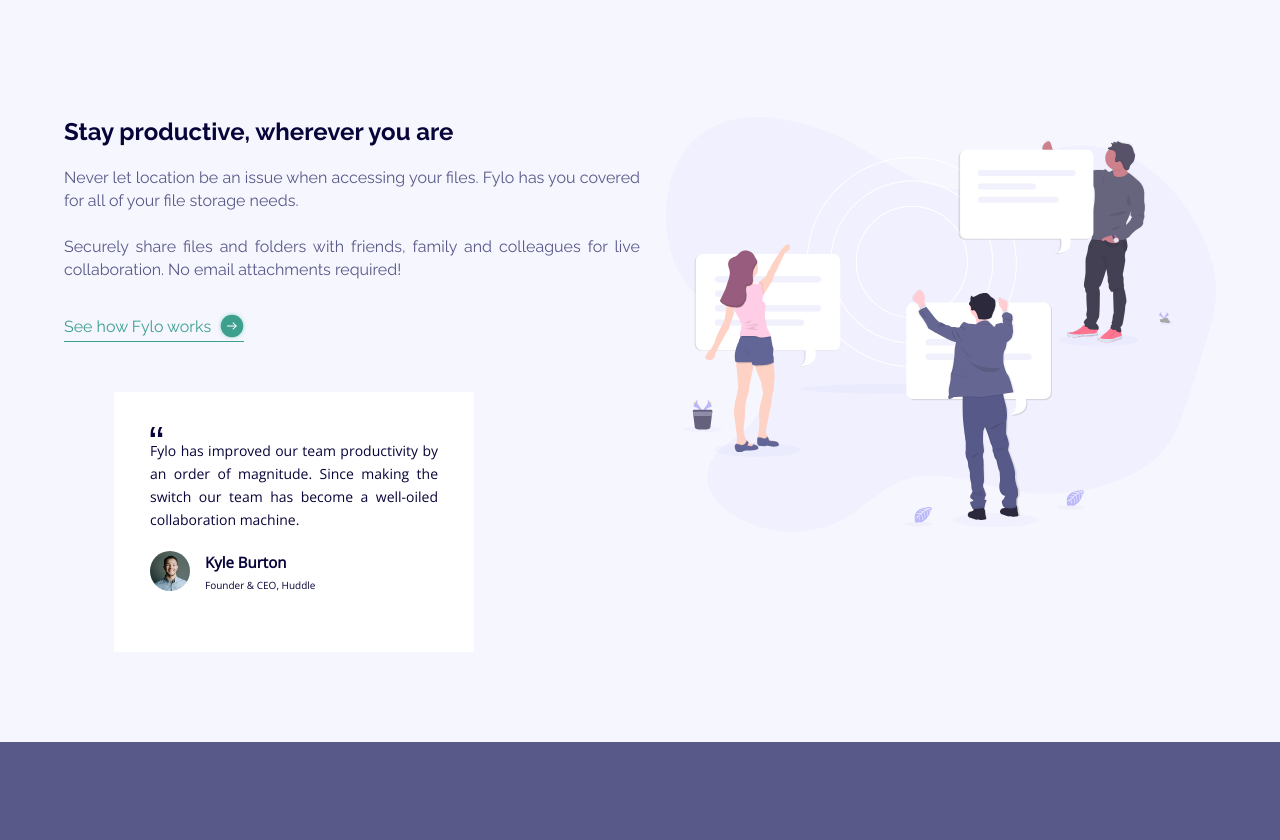
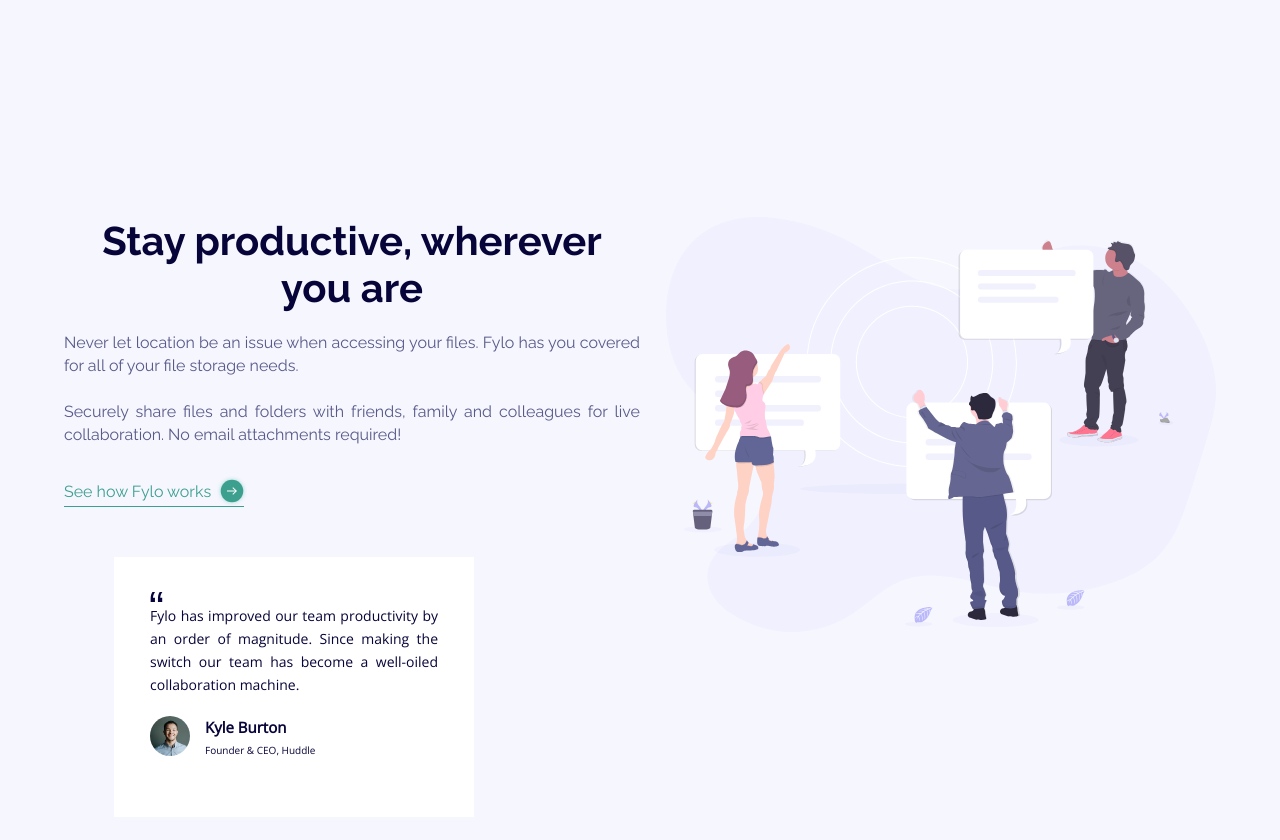
Before and after one commit to victor-carancio/fylo-landing-page-with-two-column-layout-master, a plain HTML site: page index.html in a window 1280 px wide. Shown: the part 618-1458 px from the top of the page. Drawn offline with nearby package versions, Linux system fonts and the light colour scheme.

Commit message:
Tamaño de fuente de titulo corregida

```diff
--- a/style.css
+++ b/style.css
@@ -435,7 +435,7 @@ body {
 	}
 
 	.body-2 {
-		margin-top: 6.25rem;
+		margin-top: 200px;
 		flex-flow: row nowrap;
 		justify-content: space-between;
 		align-items: flex-start;
@@ -445,6 +445,9 @@ body {
 		order: 0;
 		width: 50%;
 		align-items: flex-start;
+	}
+	.content-2 h2 {
+		font-size: var(--title-size);
 	}
 
 	.content-2 article {
```
